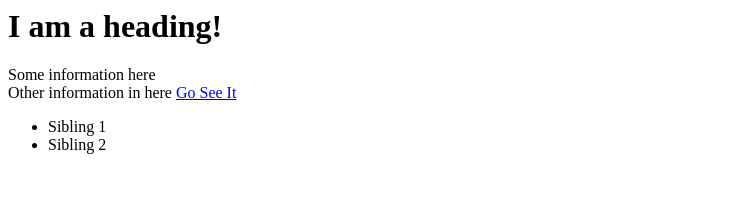
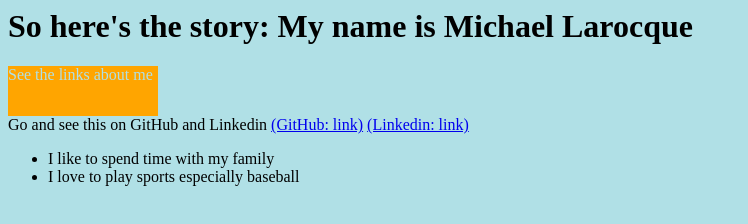
Before and after one commit to Larocque-m/portfolio-site, a plain HTML site: page index.html in a window 1280 px wide. Shown: the whole page, without its empty margins (0-748 px from the left). Drawn offline with Linux system fonts and the light colour scheme.

Commit message:
this is for my portfolio-site

```diff
--- /dev/null
+++ b/Styles.css
@@ -0,0 +1,6 @@
+div {
+    color: powderblue;
+    background-color: orange;
+    height: 50px;
+    width: 150px;
+}
--- a/index.html
+++ b/index.html
@@ -1,12 +1,19 @@
 <html>
-  <body>
-    <h1>I am a heading!</h1>
-    <div>Some information here</div>
-    <span>Other information in here</span>
-    <a href="http://google.com">Go See It</a>
+  <head>
+
+      <title>Michael's Webpage</title>
+      <link rel="stylesheet" href="styles.css" />
+
+  </head>
+  <body style="background-color:powderblue;">
+    <h1>So here's the story: My name is Michael Larocque</h1>
+    <div>See the links about me</div>
+    <span>Go and see this on GitHub and Linkedin</span>
+    <a href="https://github.com/Larocque-m">(GitHub: link)</a>
+    <a href="https://www.linkedin.com/in/michael-larocque-281186153/">(Linkedin: link)</a>
     <ul>
-      <li>Sibling 1</li>
-      <li>Sibling 2</li>
+      <li>I like to spend time with my family</li>
+      <li>I love to play sports especially baseball</li>
     </ul>
   </body>
 </html>
```
Also changed, not shown: 1 other file.
